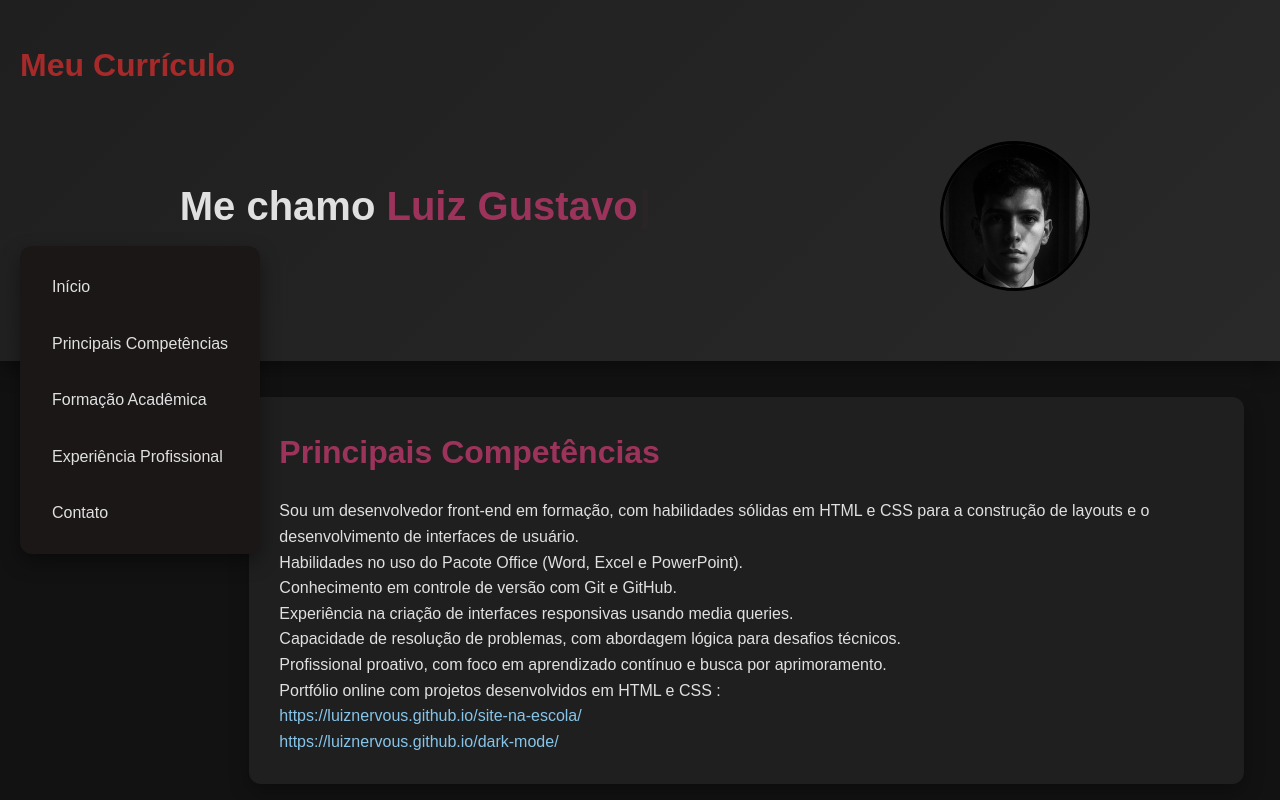
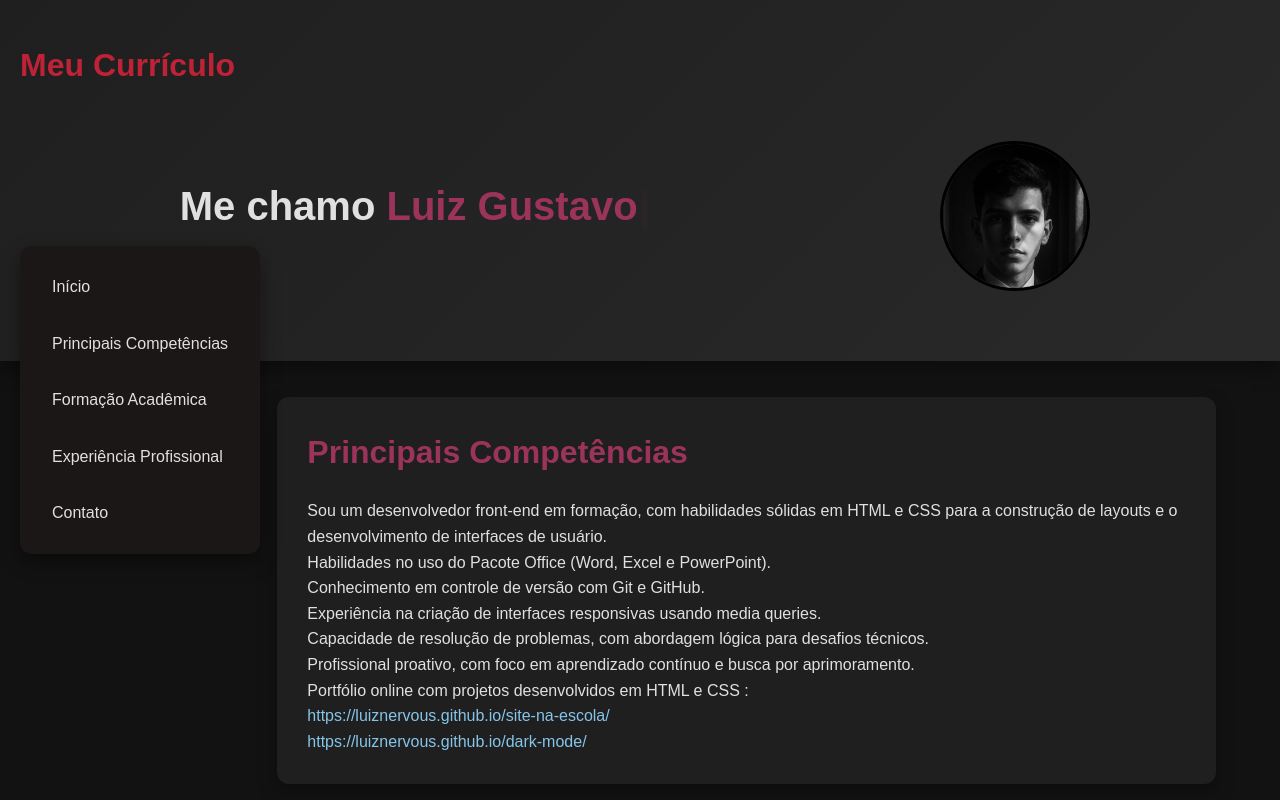
Before and after one commit to LuizNervous/curriculoescolar, a plain HTML site: page index.html in a window 1280 px wide. Shown: the top 800 px of the page. Drawn offline with Linux system fonts and the light colour scheme.

Commit message:
perfeito

```diff
--- a/CSS/style.css
+++ b/CSS/style.css
@@ -168,7 +168,7 @@ header {
 
 section {
   background-color: #1f1f1f;
-  margin: 36px;
+  margin: 36px 4rem ;
   border-radius: 12px;
   padding: 30px;
   box-shadow: 0 8px 20px rgba(0, 0, 0, 0.3);
--- a/index.html
+++ b/index.html
@@ -11,7 +11,7 @@
 <body>
 
   <header id="inicio">
-    <h1 style="color: rgb(167, 42, 42);">Meu Currículo</h1>
+    <h1 style="color: rgb(190, 34, 55);">Meu Currículo</h1>
     <div class="centralizarfoto">
       <h1 >Me chamo<span class="destaque" id="typewriter"></span></h1>
       <div class="foto">
```
